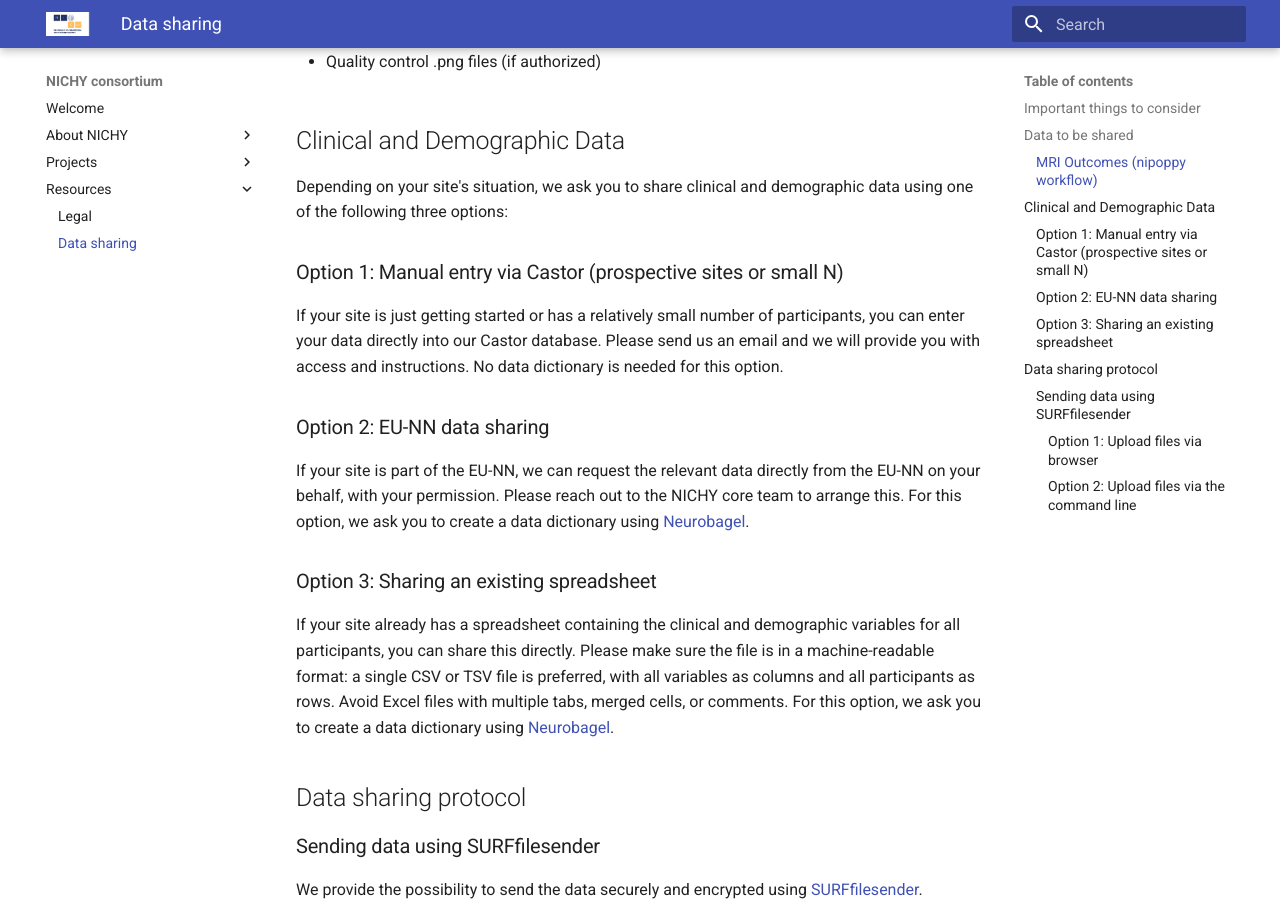
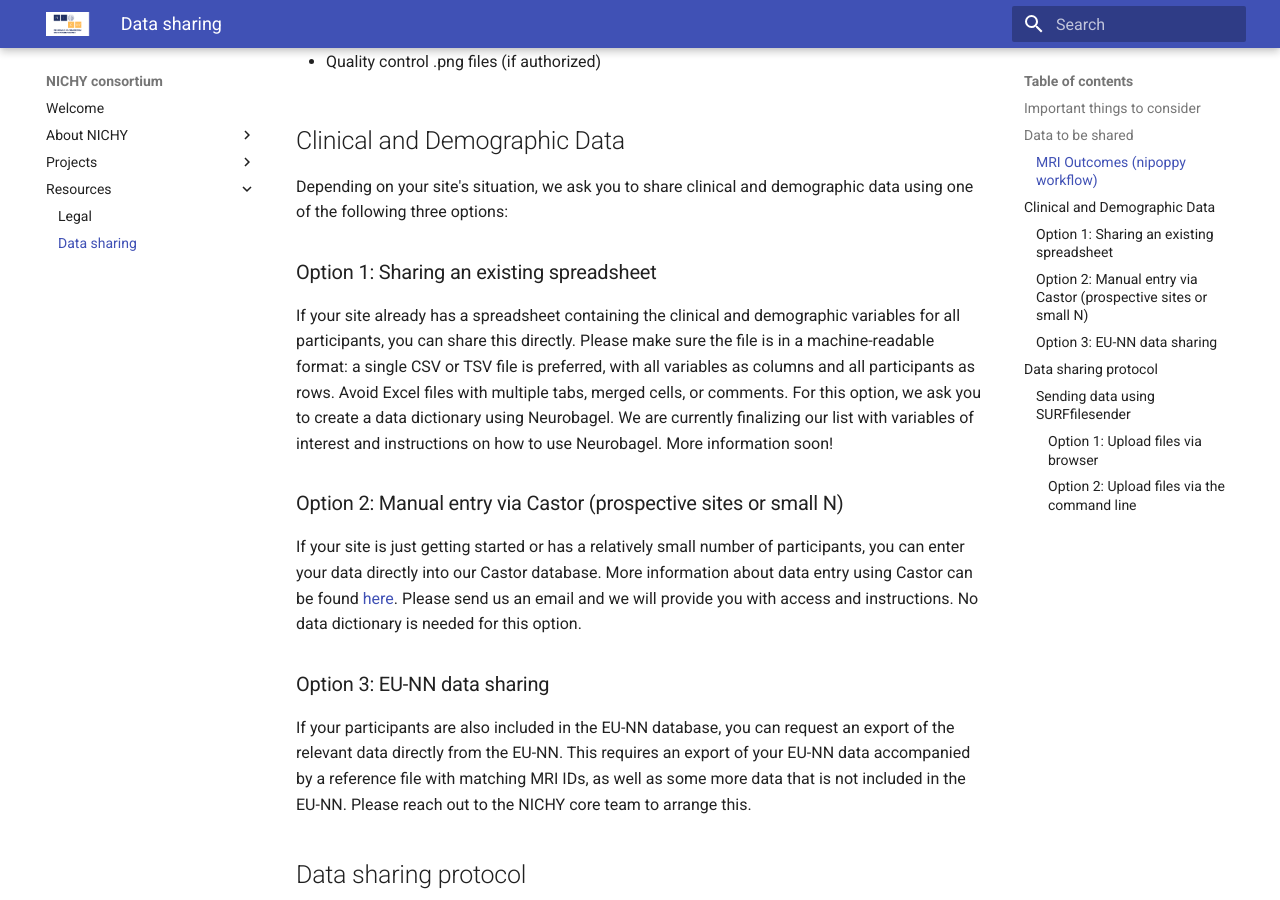
Before and after one commit to nichy-consortium/nichy, an MkDocs documentation site: the page built from docs/resources/how_to_guides/data_sharing.md, in a window 1280 px wide and 900 px high, scrolled down 1072 px. Built offline with MkDocs 1.6.1 and Material for MkDocs 9.7.7, drawn with Linux system fonts in a browser that asks for light colours.

Commit message:
Update data_sharing.md

```diff
--- a/docs/resources/how_to_guides/data_sharing.md
+++ b/docs/resources/how_to_guides/data_sharing.md
@@ -41,17 +41,19 @@ Quality control output (2 spreadsheet, optionally .png files)
 
 Depending on your site's situation, we ask you to share clinical and demographic data using one of the following three options:
 
-### Option 1: Manual entry via Castor (prospective sites or small N)
+### Option 1: Sharing an existing spreadsheet
 
-If your site is just getting started or has a relatively small number of participants, you can enter your data directly into our Castor database. Please send us an email and we will provide you with access and instructions. No data dictionary is needed for this option.
+If your site already has a spreadsheet containing the clinical and demographic variables for all participants, you can share this directly. Please make sure the file is in a machine-readable format: a single CSV or TSV file is preferred, with all variables as columns and all participants as rows. Avoid Excel files with multiple tabs, merged cells, or comments. For this option, we ask you to create a data dictionary using Neurobagel. We are currently finalizing our list with variables of interest and instructions on how to use Neurobagel. More information soon!
 
-### Option 2: EU-NN data sharing
+### Option 2: Manual entry via Castor (prospective sites or small N)
 
-If your site is part of the EU-NN, we can request the relevant data directly from the EU-NN on your behalf, with your permission. Please reach out to the NICHY core team to arrange this. For this option, we ask you to create a data dictionary using [Neurobagel](https://enigma-infra.github.io/ENIGMA-PD/resources/how_to_guides/neurobagel/).
+If your site is just getting started or has a relatively small number of participants, you can enter your data directly into our Castor database. More information about data entry using Castor can be found [here](https://helpdesk.castoredc.com/hc/en-us/articles/27071695733277-Doing-data-entry-in-CDMS). Please send us an email and we will provide you with access and instructions. No data dictionary is needed for this option.
 
-### Option 3: Sharing an existing spreadsheet
+### Option 3: EU-NN data sharing
 
-If your site already has a spreadsheet containing the clinical and demographic variables for all participants, you can share this directly. Please make sure the file is in a machine-readable format: a single CSV or TSV file is preferred, with all variables as columns and all participants as rows. Avoid Excel files with multiple tabs, merged cells, or comments. For this option, we ask you to create a data dictionary using [Neurobagel](https://enigma-infra.github.io/ENIGMA-PD/resources/how_to_guides/neurobagel/).
+If your participants are also included in the EU-NN database, you can request an export of the relevant data directly from the EU-NN. This requires an export of your EU-NN data accompanied by a reference file with matching MRI IDs, as well as some more data that is not included in the EU-NN. Please reach out to the NICHY core team to arrange this.
+
+
 
 ## Data sharing protocol
 
```
